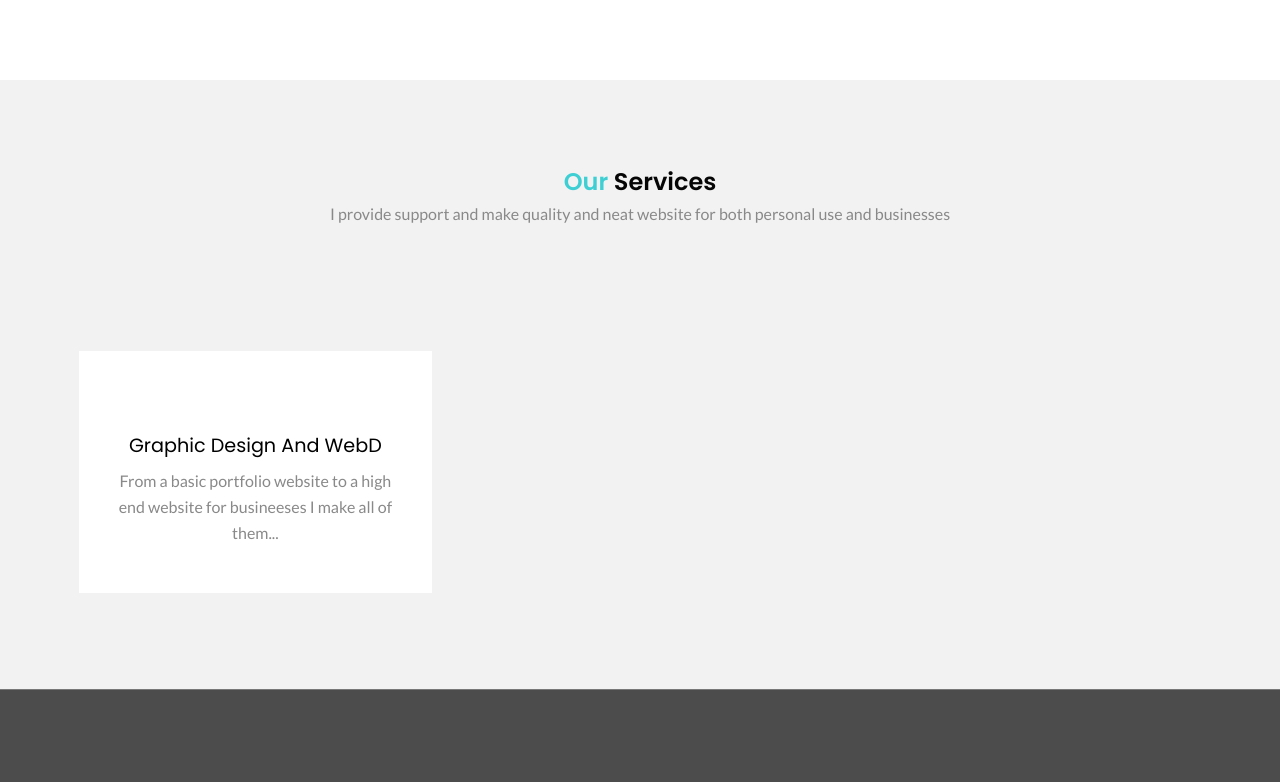
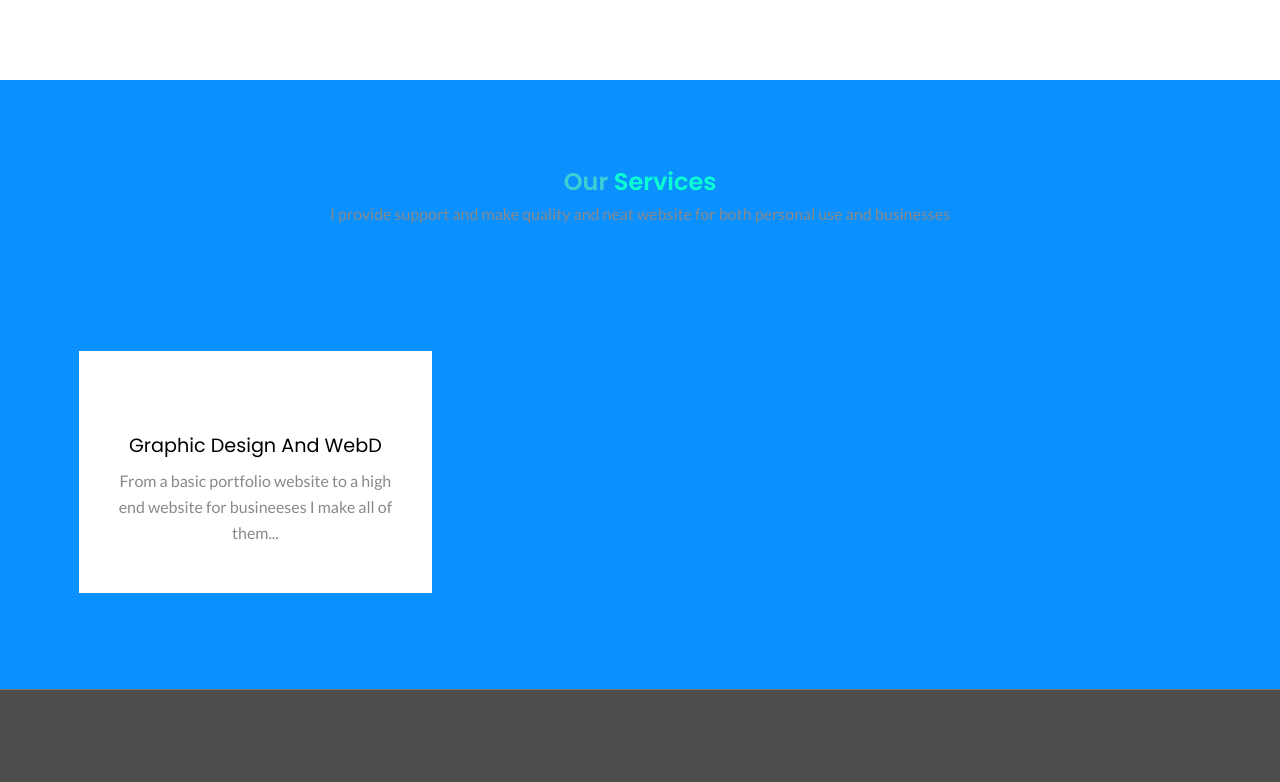
Before and after one commit to arpit401/abc, a plain HTML site: page index.html in a window 1280 px wide. Shown: the part 631-1413 px from the top of the page. Drawn offline with nearby package versions, Linux system fonts and the light colour scheme.

Commit message:
Update style.css

```diff
--- a/css/style.css
+++ b/css/style.css
@@ -1,11 +1,11 @@
 @import 'utilities.css';
 :root{
     --primary:#3DCFD3;
-    --dark:#161616;
+    --dark:#0a23ff;
     --pure:#FFFFFF;
     --ternary:#898989;
-    --light:#F2F2F2;
-    --secondary:#070606;
+    --light:#0a91ff;
+    --secondary:#0affd2;
 }
 
 body{
```
